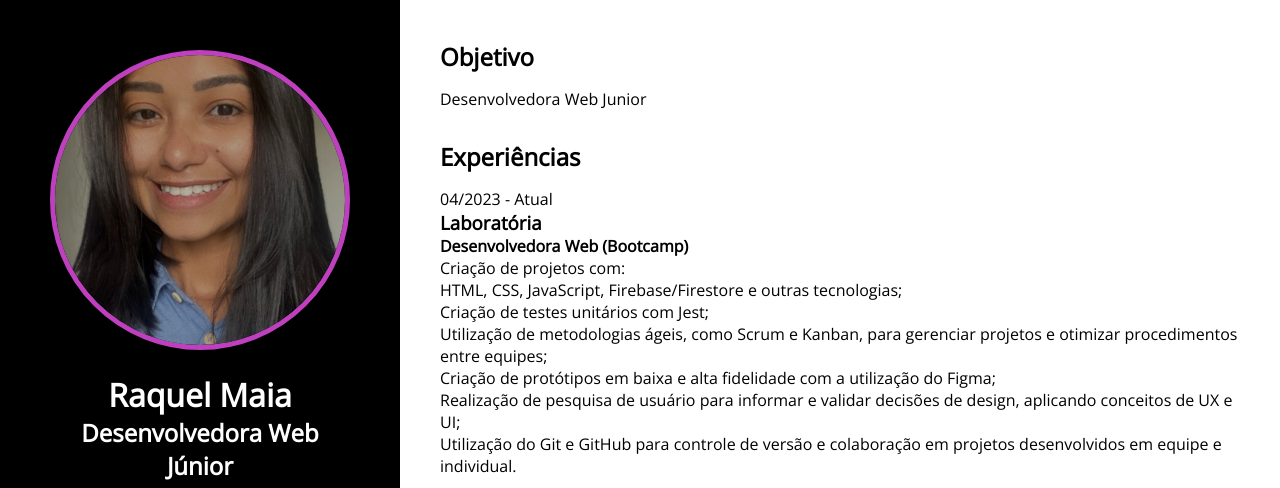
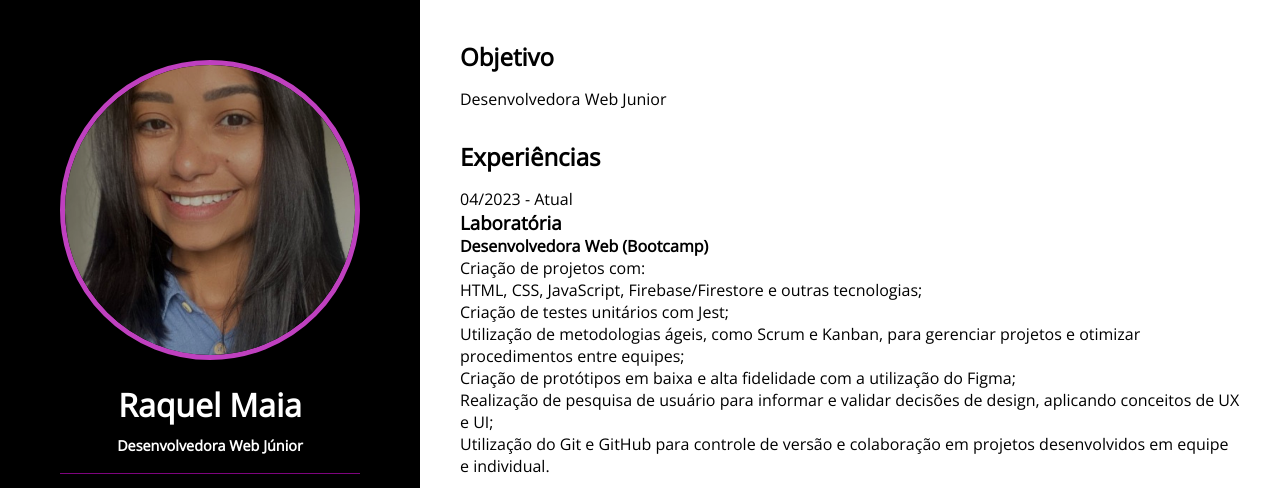
Before and after one commit to raquel-maia/my-cv, a plain HTML site: page index.html in a window 1280 px wide. Shown: the top 488 px of the page. Drawn offline with nearby package versions, Linux system fonts and the light colour scheme.

Commit message:
Add files via upload

```diff
--- a/style.css
+++ b/style.css
@@ -43,9 +43,13 @@
   margin: 10px 0;
 }
 
-.information-column > .areaAtual > .habili-title{
+.information-column, .habili-title{
   margin: 10px 10px;
-  font-size: 0.80rem;
+  font-size: 1rem;
+}
+.areaAtual{
+  margin: 10px 10px;
+  font-size: 0.90rem;
 }
 
 .contact-description a {
```
